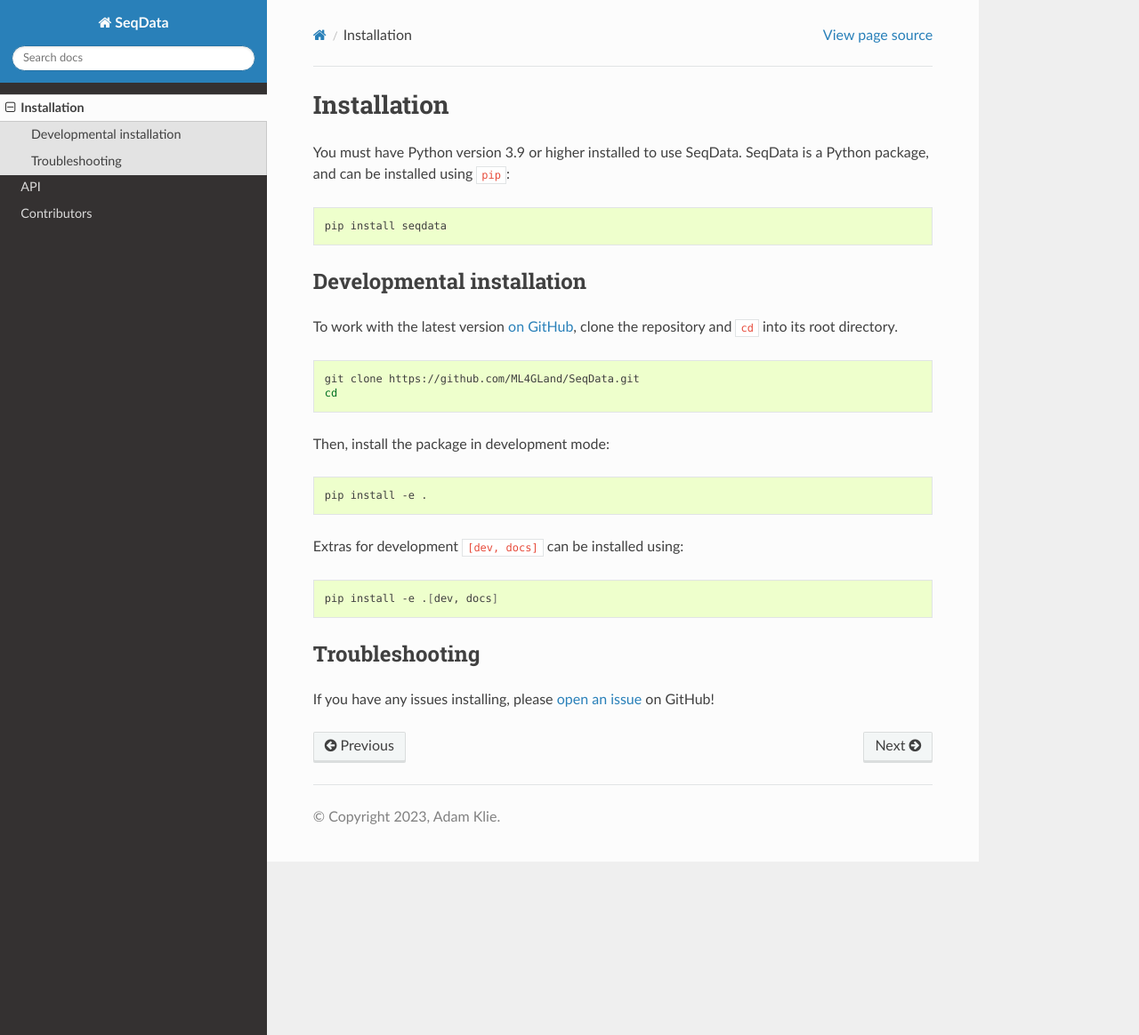
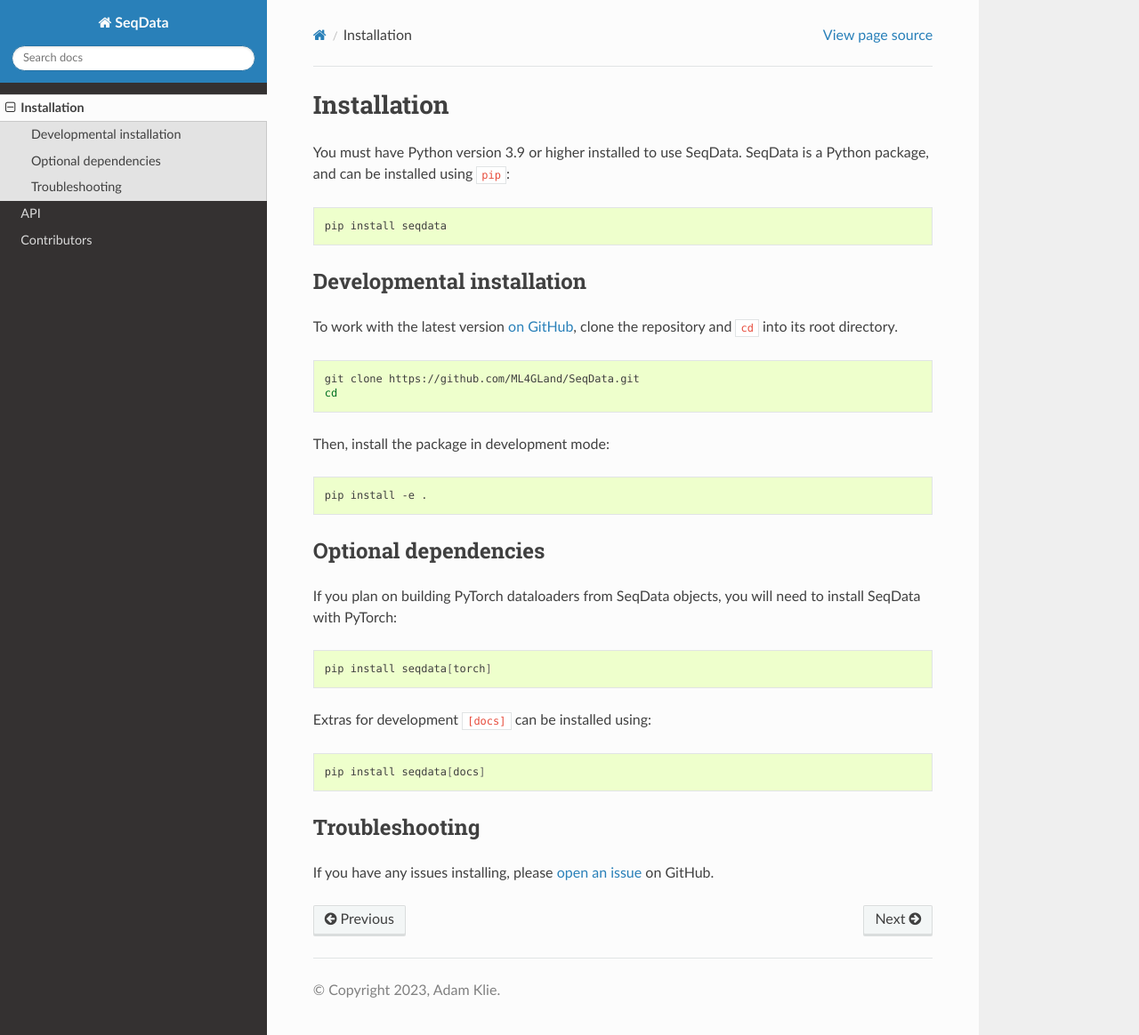
Before and after one commit to ML4GLand/SeqData, a Sphinx documentation site: the page built from docs/installation.md, in a window 1280 px wide and 1164 px high. Shown: the whole window at 89% size. Built offline with Sphinx 7.4.7 and the Read the Docs theme 2.0.0, drawn with Linux system fonts in a browser that asks for light colours.

Commit message:
docs clean-up

````diff
--- a/docs/installation.md
+++ b/docs/installation.md
@@ -19,11 +19,18 @@
 pip install -e .
 ```
 
-Extras for development `[dev, docs]` can be installed using:
+## Optional dependencies
+If you plan on building PyTorch dataloaders from SeqData objects, you will need to install SeqData with PyTorch:
 
 ```bash
-pip install -e .[dev, docs]
+pip install seqdata[torch]
+```
+
+Extras for development `[docs]` can be installed using:
+
+```bash
+pip install seqdata[docs]
 ```
 
 ## Troubleshooting
-If you have any issues installing, please [open an issue](https://github.com/cartercompbio//issues) on GitHub!
+If you have any issues installing, please [open an issue](https://github.com/ML4GLand/SeqData/issues) on GitHub.
````
Also changed, not shown: README.md (+11 -2 lines).
